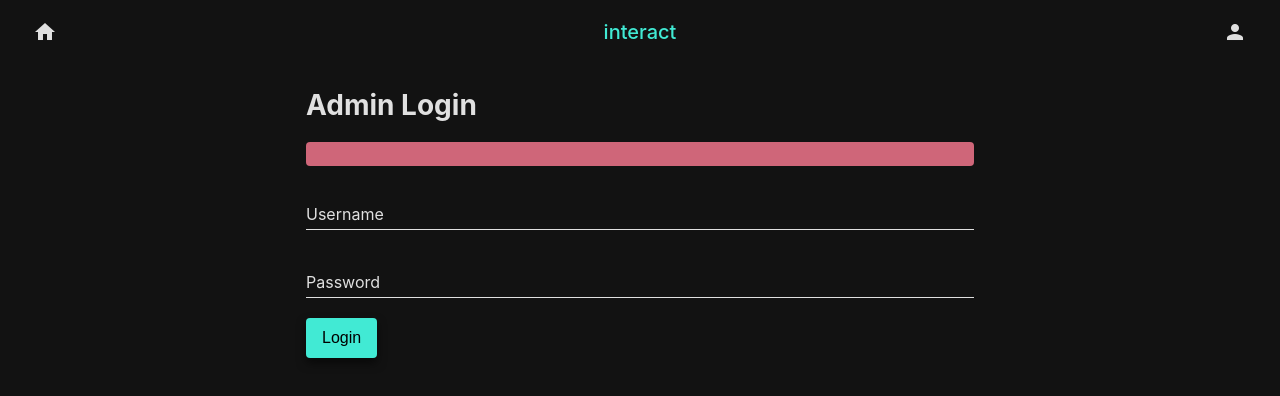
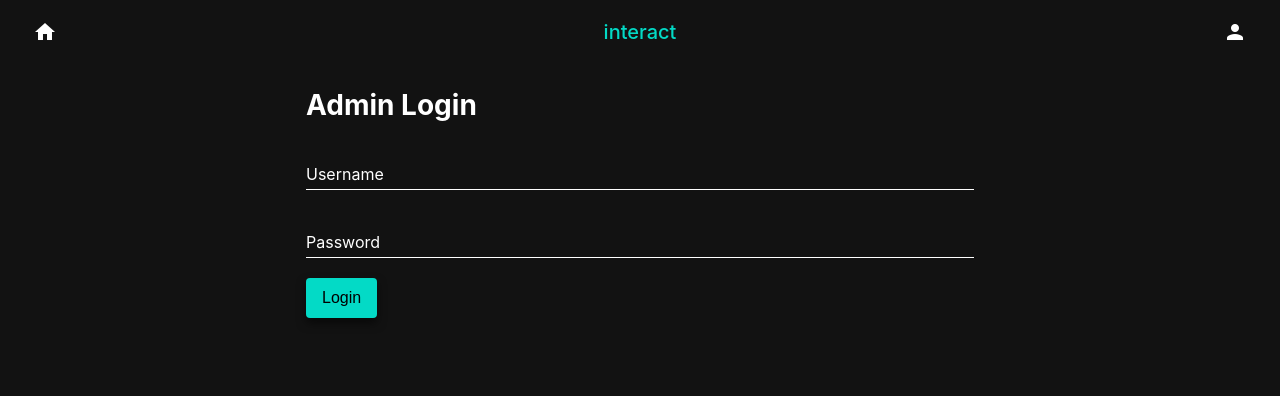
Before and after one commit to koozy0/interact-frontend, a React (Create React App) app: page /admin/login in a window 1280 px wide. Shown: the top 396 px of the page. Built offline with nearby package versions, Linux system fonts and the light colour scheme.

Commit message:
Update Input to use react hooks to maintain local state of input value, update Button component to render props.children as the button label, minor updates to AdminLogin component to handle changes to Input and Button components, update index.css to add some base style variables

```diff
--- a/src/components/Button.js
+++ b/src/components/Button.js
@@ -1,8 +1,8 @@
 import React from 'react';
 
-const Button = ({ label, ...rest }) => (
+const Button = ({ children, ...rest }) => (
   <button style={styles.button} {...rest}>
-    <span style={styles.label}>{label}</span>
+    <span style={styles.label}>{children}</span>
     <div style={styles.label}></div>
   </button>
 );
--- a/src/components/Input.js
+++ b/src/components/Input.js
@@ -1,6 +1,9 @@
-import React from 'react';
+import React, { useState } from 'react';
 
-const Input = ({ label, inputType, value, ...rest }) => (
+const Input = ({ label, inputType, ...rest }) => {
+  const [input, setInput] = useState('');
+
+  return (
     <div style={styles.formField} className='form-field'>
       <div style={styles.formFieldWrapper}>
         <div style={styles.formFieldFlex}>
@@ -12,25 +15,41 @@ const Input = ({ label, inputType, value, ...rest }) => (
               <label
                 style={styles.formFieldLabel}
                 className={
-                value ? 'form-field-label' : 'form-field-label form-field-empty'
+                  input
+                    ? 'form-field-label'
+                    : 'form-field-label form-field-empty'
                 }
               >
                 {label}
               </label>
             </span>
             {inputType === 'textarea' ? (
-            <textarea style={styles.formFieldInput} {...rest}></textarea>
+              <textarea
+                style={styles.formFieldInput}
+                autoComplete='new-password'
+                onInput={e => setInput(e.target.value)}
+                {...rest}
+              ></textarea>
             ) : (
-            <input style={styles.formFieldInput} {...rest} />
+              <input
+                style={styles.formFieldInput}
+                autoComplete='new-password'
+                onInput={e => setInput(e.target.value)}
+                {...rest}
+              />
             )}
           </div>
         </div>
         <div style={styles.formFieldUnderline}>
-        <div style={styles.formFieldRipple} className='form-field-ripple'></div>
+          <div
+            style={styles.formFieldRipple}
+            className='form-field-ripple'
+          ></div>
         </div>
       </div>
     </div>
   );
+};
 
 export default Input;
 
--- a/src/components/admin/AdminLogin.js
+++ b/src/components/admin/AdminLogin.js
@@ -44,7 +44,8 @@ class AdminLogin extends Component {
   }
 
   render() {
-    const errMsg = this.props.error.data.msg || '';
+    const { data: err } = this.props.error;
+    const errMsg = err.message || (err.data && err.data.message) || '';
 
     return (
       <div className='container'>
@@ -52,30 +53,24 @@ class AdminLogin extends Component {
           <div style={styles.wrapper}>
             <h1 className='mb-3'>Admin Login</h1>
 
-            <form onSubmit={this.onSubmit}>
-              <Alert msg={errMsg} color='danger' visible={errMsg.length > 0} />
+            <form autoComplete='off' onSubmit={this.onSubmit}>
+              {errMsg.length > 0 && <Alert msg={errMsg} color='danger' />}
 
               <Input
                 type='text'
-                id='username'
                 name='username'
                 label='Username'
-                value={this.state.username}
-                autoComplete='new-password'
                 onChange={this.onChange}
               />
 
               <Input
                 type='password'
-                id='password'
                 name='password'
                 label='Password'
-                value={this.state.password}
-                autoComplete='new-password'
                 onChange={this.onChange}
               />
 
-              <Button label='Login' type='submit' />
+              <Button type='submit'>Login</Button>
             </form>
           </div>
         </div>
--- a/src/components/home/Autocomplete.js
+++ b/src/components/home/Autocomplete.js
@@ -30,7 +30,8 @@ export class Autocomplete extends Component {
     const suggestionsList = (
       <ul
         className='autocomplete-list'
-        style={this.focus ? { display: 'block' } : { display: 'hidden' }}>
+        style={this.focus ? { display: 'block' } : { display: 'hidden' }}
+      >
         {suggestions.map(suggestion => {
           const { _id, name, code, start: _start, end: _end } = suggestion;
           const start = this.formatTimestamp(_start);
@@ -64,7 +65,8 @@ export class Autocomplete extends Component {
           style={{
             ...styles.searchButton,
             ...(isLoading && styles.searchButtonIsLoading),
-          }}>
+          }}
+        >
           {isLoading ? (
             <Spinner />
           ) : (
@@ -124,7 +126,8 @@ const styles = {
     display: 'flex',
     justifyContent: 'center',
     alignItems: 'center',
-    color: 'var(--light)',
+    color: 'var(--on-primary)',
+    boxShadow: 'var(--shadow)',
   },
   searchButtonIsLoading: {
     background: 'transparent',
--- a/src/index.css
+++ b/src/index.css
@@ -1,11 +1,18 @@
 :root {
   --dark: #121212;
-  --light: rgba(255, 255, 255, 0.87);
+  --light: #ffffff;
   --danger: #cf6679;
   --warn: #f4d06f;
   --success: #37ff8b;
-  --primary: #41ead4;
-  --secondary: #51d6ff;
+  --primary: #03dac6;
+  --secondary: #bb86fc;
+  --background: #121212;
+  --surface: #121212;
+  --on-primary: #000000;
+  --on-secondary: #000000;
+  --on-background: #ffffff;
+  --on-surface: #ffffff;
+  --on-error: #000000;
   --shadow: 0 5px 10px rgba(0, 0, 0, 0.54);
   --elevation-0: rgba(255, 255, 255, 0);
   --elevation-1: rgba(255, 255, 255, 0.05);
```
Lines whose indentation alone changed are shown as unchanged.
